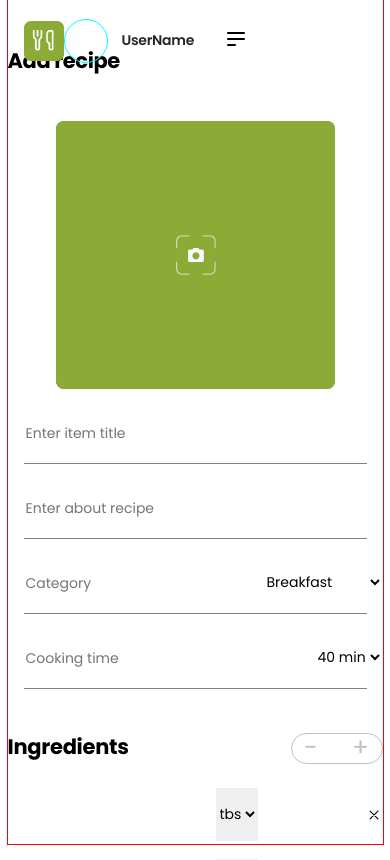
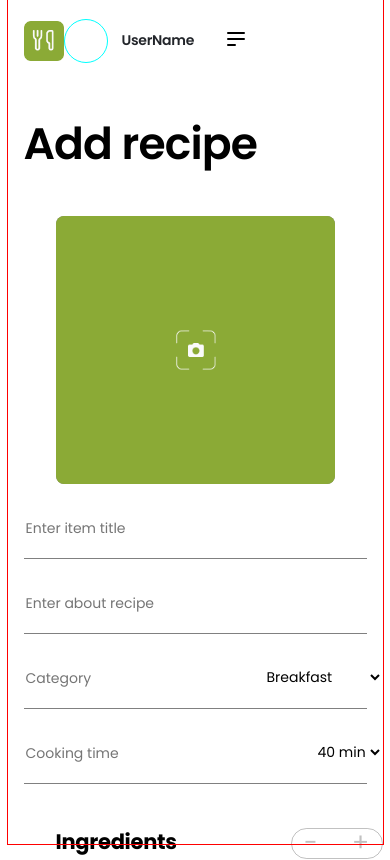
Before and after one commit to BondarViktoriia/so-yummy-front, a React (Create React App) app: page /so-yummy-front/add in a window 390 px wide. Shown: the top 860 px of the page. Built offline with nearby package versions, Linux system fonts and the light colour scheme; no server answers.

Commit message:
add mobile style add recipe

```diff
--- a/src/components/AddRecipe/AddRecipeForm.js
+++ b/src/components/AddRecipe/AddRecipeForm.js
@@ -117,8 +117,9 @@ const AddRecipeForm = ({counter,handleDecrement,handleIncrement}) => {
                 <option value="Dessert">kg</option>
                 <option value="Goat">g</option>
               </SelectIngredients>
+                          <IoCloseOutline size={18} />
+
             </div>
-            <IoCloseOutline size={18} />
           </InputIngredientsWrap>
           <InputIngredientsWrap>
             <div>
@@ -129,8 +130,9 @@ const AddRecipeForm = ({counter,handleDecrement,handleIncrement}) => {
                 <option value="Dessert">kg</option>
                 <option value="Goat">g</option>
               </SelectIngredients>
+                          <IoCloseOutline size={18} />
+
             </div>
-            <IoCloseOutline size={18} />
           </InputIngredientsWrap>
 
           <WrapPreparation>
--- a/src/components/AddRecipe/AddRecipeForm.styled.js
+++ b/src/components/AddRecipe/AddRecipeForm.styled.js
@@ -3,13 +3,44 @@ import styled from 'styled-components';
 
 export const Wrap = styled.div`
   padding-top: 50px;
+`;
+export const Title = styled.h2`
+  line-height: 1;
+  letter-spacing: -0.02em;
+  font-feature-settings: 'liga' off;
+  margin-bottom: 50px;
+  margin-top: 72px;
+  margin-left: 16px;
+  font-weight: 600;
+  font-size: 44px;
 
+  @media only screen and (min-width: 768px) {
+    margin-bottom: 72px;
+    margin-left: 32px;
+  }
+  @media only screen and (min-width: 1440px) {
+    margin-top: 100px;
+    margin-left: 100px;
+  }
+`;
+export const Form = styled.form`
+  @media screen and (min-width: 768px) {
+    display: flex;
+    flex-direction: column;
+    align-items: center;
+    text-align: center;
+  }
+  @media screen and (min-width: 1440px) {
+    display: flex;
+    flex-direction: column;
+    align-items: flex-start;
+  }
 `;
 export const ImageBox = styled.div`
   width: 279px;
   height: 268px;
   margin: 0 auto;
-  background-color:grey;
+  background-color: grey;
   border-radius: 8px;
   display: flex;
 
@@ -21,7 +52,7 @@ border-radius: 8px;
   overflow: hidden;
   background-image: unset;
   background-size: cover;
-@media only screen and (min-width: 1440px){
+  @media only screen and (min-width: 1440px) {
     width: 357px;
     height: 344px;
   }
@@ -33,29 +64,10 @@ export const ImageInput = styled.input`
   height: 0;
 `;
 
-export const Title = styled.h2`
-  line-height: 1;
-  letter-spacing: -0.02em;
-  font-feature-settings: 'liga' off;
-  margin-bottom:50px;
-  @media only screen and (min-width: 768px) {
-  margin-bottom: 72px;
-  margin-left:32px;
+export const Description = styled.div`
+  @media screen and(max-width:767px) {
+    justify-content: center;
   }
-`;
-
-export const Form = styled.form`
-@media screen and (min-width: 768px){
-    display: flex;
-  flex-direction: column;
-  align-items: center;
-  text-align: center;
-}
-
-`;
-
-export const Description = styled.div`
-justify-content:center;
   @media screen and (min-width: 768px) {
     display: flex;
     justify-content: space-between;
@@ -64,7 +76,7 @@ justify-content:center;
   @media screen and (min-width: 1440px) {
     display: flex;
     justify-content: space-between;
-    width: 100%;
+    max-width: 800px;
   }
 `;
 
@@ -74,22 +86,23 @@ export const ImgUploadWrap = styled.div`
 
 export const InputWrap = styled.div`
   margin: 0 auto;
-`
+  @media screen and (min-width: 1440px) {
+  }
+`;
 
 export const InputDescriptionWrap = styled.div`
   position: relative;
-  margin-top:32px;
-  text-align:center;
+  margin-top: 32px;
+  text-align: center;
 
-   @media screen and (min-width: 768px){
+  @media screen and (min-width: 768px) {
     margin-top: 24px;
     margin-left: 32px;
   }
-      @media screen and (min-width: 768px){
+  @media screen and (min-width: 768px) {
     margin-top: 24px;
     margin-left: 50px;
   }
-
 `;
 
 export const InputDescription = styled.input`
@@ -117,39 +130,82 @@ export const MainWrapIngredients = styled.div`
 export const WrapIngredients = styled.div`
   margin-bottom: 24px;
   display: flex;
+  @media only screen and (min-width: 768px) {
+    margin-right: 32px;
+  }
+  @media only screen and (max-width: 1439px) {
+    margin-left: 32px;
     justify-content: space-between;
-
+  }
 `;
 
-export const TitleIngredients = styled.h2``;
+export const TitleIngredients = styled.h2`
+  margin-left: 16px;
+  @media only screen and (min-width: 768px) {
+    margin-left: 32px;
+  }
+  @media only screen and (min-width: 1440px) {
+    margin-left: 65px;
+    margin-right: 362px;
+  }
+`;
 
 export const InputIngredientsWrap = styled.div`
   margin-top: 18px;
   display: flex;
   justify-content: space-between;
   align-items: center;
+  margin-right: 14px;
 `;
 
 export const InputIngredients = styled.input`
   margin-right: 14px;
-  max-width: 194px;
+  width: 194px;
   height: 53px;
-  padding-left: 16px;
+  margin-left: 16px;
+  margin-right: 16px;
   border: none;
   border-radius: 6px;
+  background-color: #d9d9d9;
+  @media only screen and (min-width: 768px) {
+    width: 398px;
+    height: 59px;
+    margin-right: 32px;
+    margin-left: 32px;
+  } ;
 `;
 
 export const SelectIngredients = styled.select`
+  width: 84px;
   height: 53px;
   border: none;
+  background-color: #d9d9d9;
+  margin-right: 33px;
+  @media only screen and (min-width: 768px) {
+    width: 97px;
+    height: 59px;
+    margin-right: 157px;
+  }
+  @media only screen and (min-width: 1440px) {
+    width: 99px;
+    height: 59px;
+    margin-right: 60px;
+  }
 `;
 
 export const WrapPreparation = styled.div`
   margin-top: 44px;
   width: 100%;
+  @media only screen and (min-width: 768px) {
+    width: 510px;
+    margin-left: 33px;
+    margin-top: 100px;
+  }
 `;
 
 export const TitlePreparation = styled.h2`
+  margin: 0;
+  text-align: start;
   margin-bottom: 24px;
 `;
 
@@ -157,6 +213,10 @@ export const TextAreaPreparation = styled.textarea`
   padding-top: 10px;
   padding-left: 16px;
   width: 100%;
+  @media only screen and (min-width: 1440px) {
+    width: 505px;
+    height: 224px;
+  }
 `;
 
 export const WrapButtonAdd = styled.div`
@@ -168,8 +228,9 @@ export const ButtonAdd = styled.button`
   justify-content: center;
   align-items: center;
   cursor: pointer;
-  /* position: absolute; */
-  /* top: 0; */
+  background-color: #22252a;
+  color: #fafafa;
+
   right: 25px;
   width: 113px;
   height: 52px;
@@ -179,6 +240,9 @@ export const ButtonAdd = styled.button`
   font-weight: 400;
   font-size: 16px;
   line-height: 1.5;
+
+  margin-top: 32px;
+  margin-left: 30px;
   &:hover,
   &:focus {
   }
```
Lines whose indentation alone changed are shown as unchanged.
